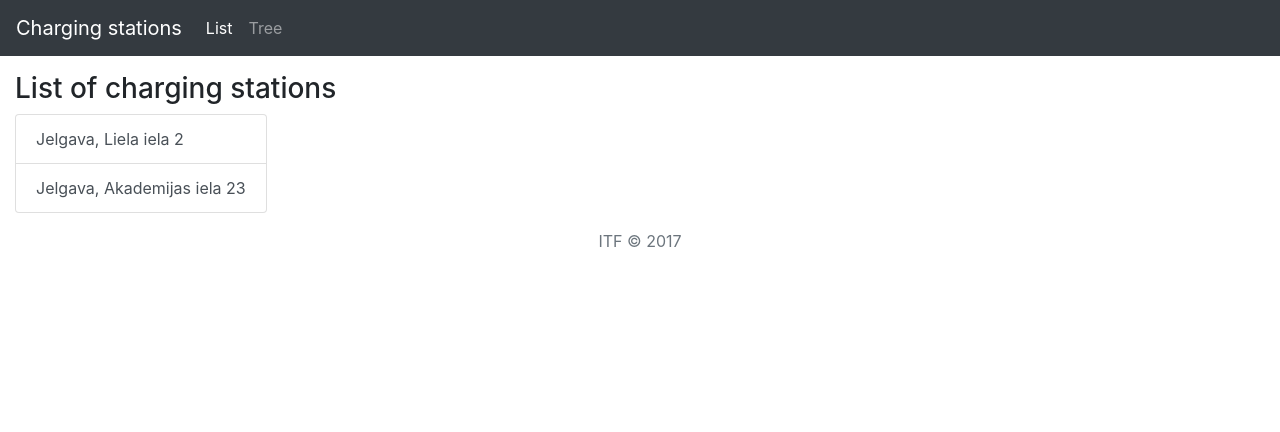
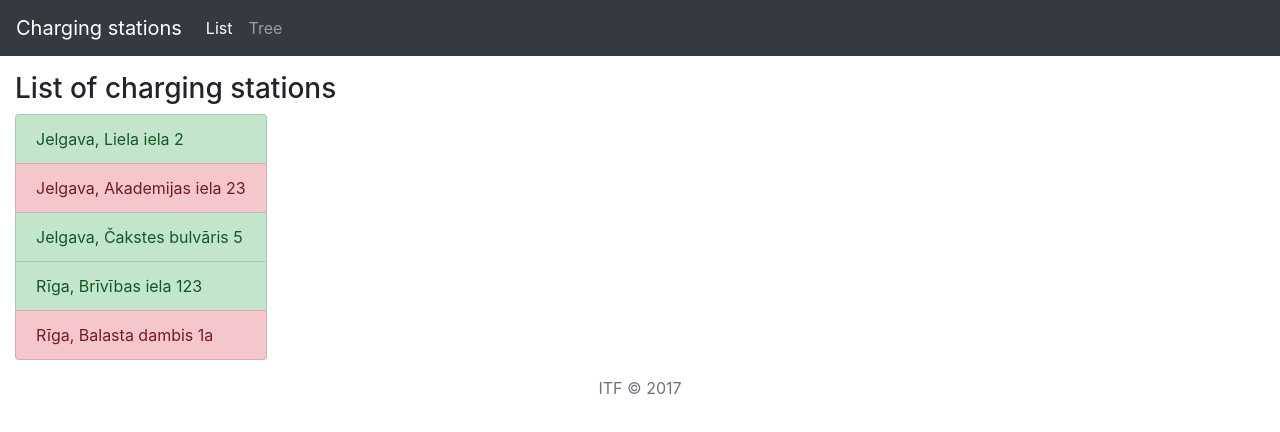
Before and after one commit to Vitaljok/charging-station-demo, an Angular app in the folder front-end/: page / in a window 1280 px wide. Shown: the top 432 px of the page. Built offline with nearby package versions, Linux system fonts and the light colour scheme.

Commit message:
Using array of stations

```diff
--- a/front-end/src/app/app.component.html
+++ b/front-end/src/app/app.component.html
@@ -18,11 +18,10 @@
     <section class="mt-3">
       <h3>List of charging stations</h3>
       <div class="list-group d-inline-block">
-        <a class="list-group-item list-group-item-action" href="#">
-          {{firstStation.city}}, {{firstStation.address}}
-        </a>
-        <a class="list-group-item list-group-item-action" href="#">
-          {{secondStation.city}}, {{secondStation.address}}
+        <a class="list-group-item list-group-item-action" href="#"
+          *ngFor="let st of stations"
+          [ngClass]="{'list-group-item-success': st.isActive, 'list-group-item-danger': !st.isActive}">
+          {{st.city}}, {{st.address}}
         </a>
       </div>
     </section>
--- a/front-end/src/app/app.component.ts
+++ b/front-end/src/app/app.component.ts
@@ -17,16 +17,11 @@ class ChargingStation {
   styleUrls: ['./app.component.css']
 })
 export class AppComponent {
-  // instance initialization via constructor
-  firstStation: ChargingStation = new ChargingStation(1, 'Jelgava', 'Liela iela 2');
-
-  // instance initialization via JSON notation
-  secondStation: ChargingStation = {
-    id: 2,
-    address: 'Akademijas iela 23',
-    city: 'Jelgava',
-    power: 20,
-    isActive: false,
-    price: 0.57
-  };
+  stations:ChargingStation[] = [
+    new ChargingStation(1, 'Jelgava', 'Liela iela 2'),
+    new ChargingStation(2, 'Jelgava', 'Akademijas iela 23', false),
+    new ChargingStation(3, 'Jelgava', 'Čakstes bulvāris 5'),
+    new ChargingStation(4, 'Rīga', 'Brīvības iela 123'),
+    new ChargingStation(5, 'Rīga', 'Balasta dambis 1a', false),
+  ];
 }
```
Also changed, not shown: 1 other file (tests, documents, lock files or other folders).
